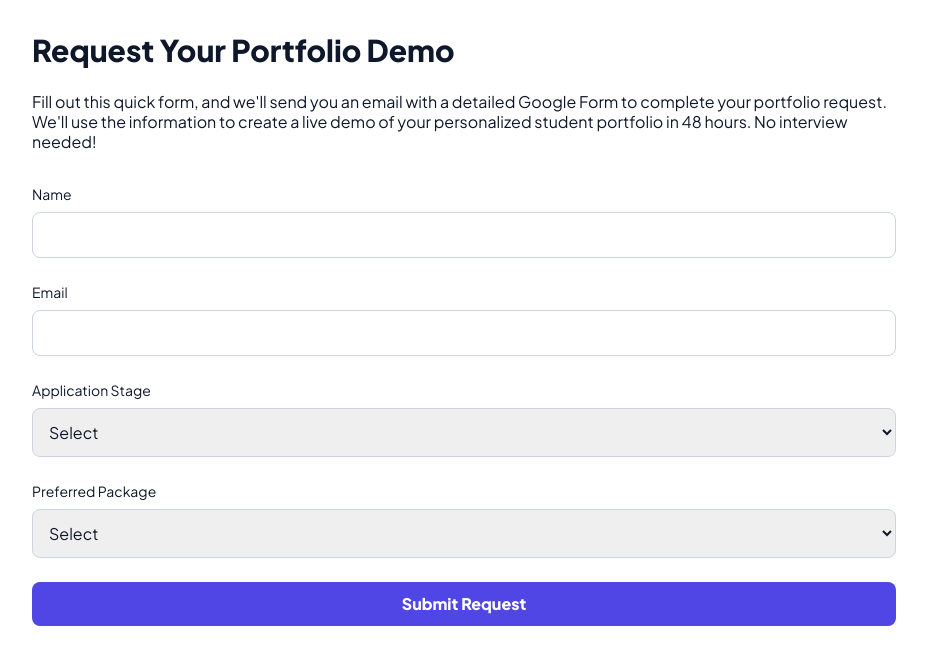
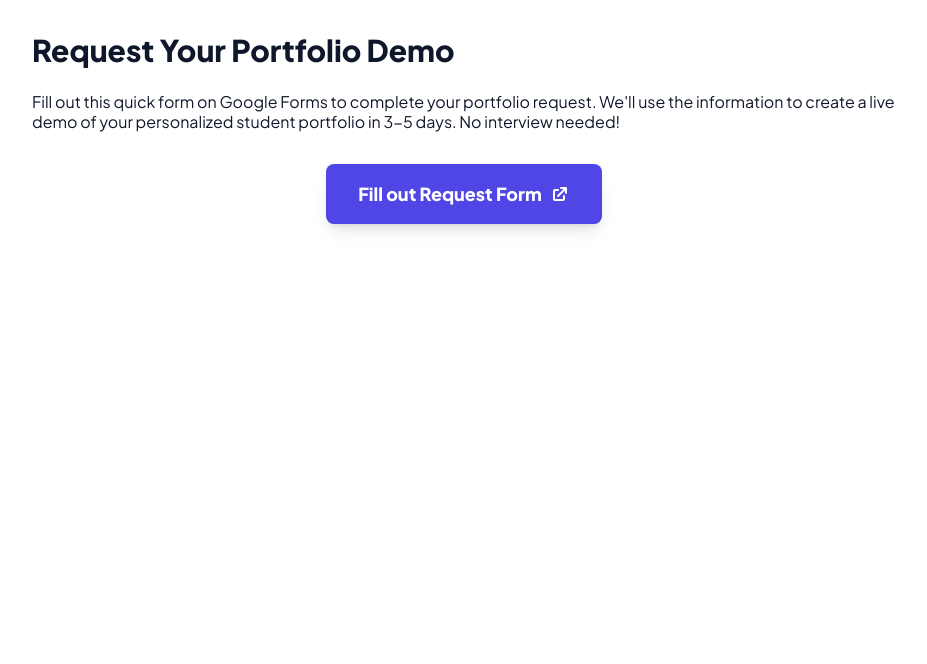
Before and after one commit to zhang-family-lab/rz-digital-studio, a Next.js app: page /request in a window 1280 px wide. Shown: the top 664 px of the page, without its empty margins (176-1103 px from the left). Built offline with nearby package versions, Linux system fonts and the light colour scheme.

Commit message:
Add the blog and google form to collect request.

```diff
--- a/components/HowItWorks.tsx
+++ b/components/HowItWorks.tsx
@@ -2,7 +2,7 @@ export default function HowItWorks() {
   return (
     <section id="how-it-works" className="bg-slate-50 section-spacing">
       <div className="max-w-6xl mx-auto">
-        <h2 className="text-3xl font-extrabold text-center mb-12 tracking-tight">The 48-Hour Delivery Process</h2>
+        <h2 className="text-3xl font-extrabold text-center mb-12 tracking-tight">The 3-5 Days Delivery Process</h2>
         <div className="grid md:grid-cols-4 gap-8">
           <div className="bg-white p-6 rounded-2xl shadow-sm border border-slate-100">
             <div className="step-circle">1</div>
--- a/index.html
+++ b/index.html
@@ -58,7 +58,7 @@
             <div class="p-6 bg-slate-50 rounded-3xl border border-slate-100 relative">
                 <div class="step-number">2</div>
                 <h4 class="font-bold mb-2">Visual Demo</h4>
-                <p class="text-xs text-slate-500 leading-relaxed">I create a visual demo or screenshots within 48h. See the product before paying a cent.</p>
+                <p class="text-xs text-slate-500 leading-relaxed">I create a visual demo or screenshots within 3-5 days. See the product before paying a cent.</p>
             </div>
             <div class="p-6 bg-indigo-50 rounded-3xl border border-indigo-100 relative">
                 <div class="step-number">3</div>
--- a/package.json
+++ b/package.json
@@ -10,6 +10,7 @@
   "dependencies": {
     "gray-matter": "^4.0.3",
     "next": "^16.1.1",
+    "nodemailer": "^7.0.12",
     "react": "^18.2.0",
     "react-dom": "^18.2.0",
     "remark": "^15.0.1",
@@ -17,6 +18,7 @@
   },
   "devDependencies": {
     "@types/node": "^25.0.3",
+    "@types/nodemailer": "^7.0.4",
     "@types/react": "^19.2.7",
     "typescript": "^5.9.3"
   }
--- a/pages/_document.tsx
+++ b/pages/_document.tsx
@@ -6,7 +6,7 @@ export default function Document() {
       <Head>
         <meta name="viewport" content="width=device-width, initial-scale=1.0" />
         <title>Elite Student Portfolios | RZ Digital Studio</title>
-        <script src="https://cdn.tailwindcss.com"></script>
+        <script src="https://cdn.tailwindcss.com?plugins=typography"></script>
         <link
           rel="stylesheet"
           href="https://cdnjs.cloudflare.com/ajax/libs/font-awesome/6.0.0/css/all.min.css"
--- a/pages/request.tsx
+++ b/pages/request.tsx
@@ -8,64 +8,22 @@ export default function Request() {
         <title>Request Your Portfolio Demo - RZ Digital Studio</title>
       </Head>
       <h1 className="text-3xl font-bold mb-6">Request Your Portfolio Demo</h1>
-      <p className="mb-8">Fill out this quick form, and we'll send you an email with a detailed Google Form to complete your portfolio request. We'll use the information to create a live demo of your personalized student portfolio in 48 hours. No interview needed!</p>
+      <p className="mb-8">Fill out this quick form on Google Forms to complete your portfolio request. We'll use the information to create a live demo of your personalized student portfolio in 3-5 days. No interview needed!</p>
 
-      <form action="https://formspree.io/f/mbdlvvwk" method="POST" className="space-y-6">
-        <input type="hidden" name="_next" value="https://rz-digital-studio.vercel.app/thank-you" />
-        <div>
-          <label className="block text-sm font-medium mb-2">Name</label>
-          <input
-            type="text"
-            name="name"
-            className="w-full p-3 border border-slate-300 rounded-lg"
-            required
-          />
-        </div>
-
-        <div>
-          <label className="block text-sm font-medium mb-2">Email</label>
-          <input
-            type="email"
-            name="email"
-            className="w-full p-3 border border-slate-300 rounded-lg"
-            required
-          />
-        </div>
-
-        <div>
-          <label className="block text-sm font-medium mb-2">Application Stage</label>
-          <select
-            name="stage"
-            className="w-full p-3 border border-slate-300 rounded-lg"
-            required
-          >
-            <option value="">Select</option>
-            <option value="high-school">美高 (High School)</option>
-            <option value="university">大学 (University)</option>
-            <option value="summer-school">夏校 (Summer School)</option>
-          </select>
-        </div>
-
-        <div>
-          <label className="block text-sm font-medium mb-2">Preferred Package</label>
-          <select
-            name="package"
-            className="w-full p-3 border border-slate-300 rounded-lg"
-            required
-          >
-            <option value="">Select</option>
-            <option value="elite">Student Elite Portfolio ($299 + $29/mo)</option>
-            <option value="pro">Student Pro Portfolio ($499 + $49/mo)</option>
-          </select>
-        </div>
-
-        <button
-          type="submit"
-          className="w-full bg-indigo-600 text-white py-3 rounded-lg font-bold hover:bg-indigo-700"
+      <div className="flex justify-center">
+        <a
+          href="https://forms.gle/2mqdqnjdkSvikpRAA"
+          target="_blank"
+          rel="noopener noreferrer"
+          className="bg-indigo-600 text-white px-8 py-4 rounded-lg font-bold text-lg hover:bg-indigo-700 transition shadow-lg inline-flex items-center gap-2"
         >
-          Submit Request
-        </button>
-      </form>
+          Fill out Request Form
+          <svg xmlns="http://www.w3.org/2000/svg" className="h-5 w-5" viewBox="0 0 20 20" fill="currentColor">
+            <path d="M11 3a1 1 0 100 2h2.586l-6.293 6.293a1 1 0 101.414 1.414L15 6.414V9a1 1 0 102 0V4a1 1 0 00-1-1h-5z" />
+            <path d="M5 5a2 2 0 00-2 2v8a2 2 0 002 2h8a2 2 0 002-2v-3a1 1 0 10-2 0v3H5V7h3a1 1 0 000-2H5z" />
+          </svg>
+        </a>
+      </div>
     </div>
   );
 }
--- a/pages/terms-of-service.tsx
+++ b/pages/terms-of-service.tsx
@@ -21,11 +21,6 @@ export default function TermsOfService() {
       </section>
 
       <section className="mb-6">
-        <h2 className="text-2xl font-semibold mb-4">3. Revisions</h2>
-        <p>We offer up to 3 free revisions per project to ensure client satisfaction. Additional revisions beyond the initial 3 may incur extra charges, which will be discussed and agreed upon in advance.</p>
-      </section>
-
-      <section className="mb-6">
         <h2 className="text-2xl font-semibold mb-4">4. Payment</h2>
         <p>Payment terms will be outlined in the project agreement. Invoices are due within 30 days unless otherwise specified.</p>
       </section>
```
Also changed, not shown: components/Footer.tsx (+7 -1 lines), components/Header.tsx (+7 -2 lines), pages/blogs.tsx (+31 -5 lines), pages/blogs/[id/].tsx (deleted, +0 -57 lines), pages/blogs/[id].tsx (added, +77 -0 lines), 1 other file (tests, documents, lock files or other folders).
